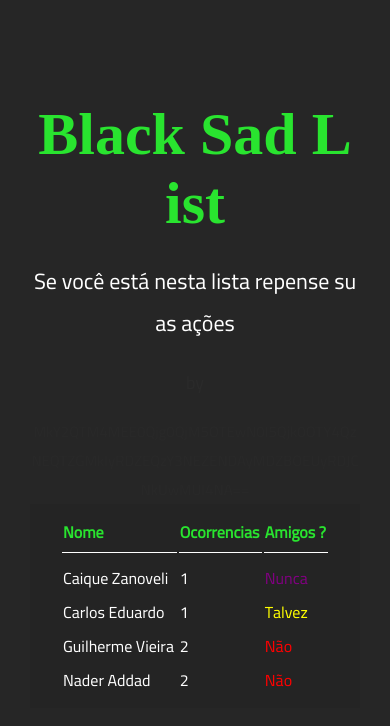
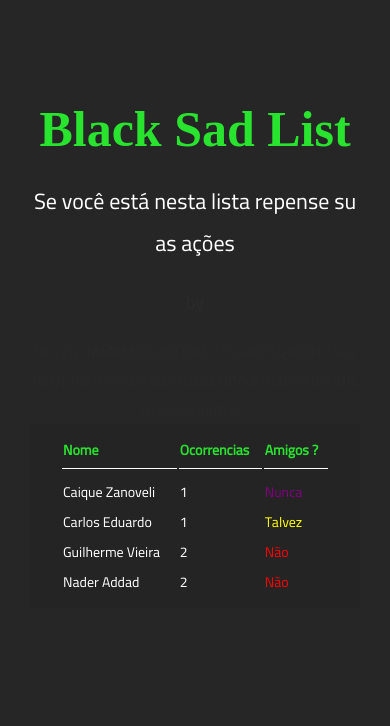
Before and after one commit to henrique2003/black-sad-list, a Gatsby site: page / in a window 390 px wide. Built offline with nearby package versions, Linux system fonts and the light colour scheme; Gatsby itself is replaced by a stand-in of ours; a web font is replaced by a local one.

Commit message:
style: make responsive pages

```diff
--- a/src/components/HomeBody/Table/style.scss
+++ b/src/components/HomeBody/Table/style.scss
@@ -10,6 +10,15 @@
     background: rgba(0,0,0,0.05);
     padding: 10px 30px;
     transition: all .3s ease;
+    font-size: 18px;
+
+    @media(max-width: 500px) {
+      font-size: 16px;
+    }
+
+    @media(max-width: 400px) {
+      font-size: 14px;
+    }
 
     .space {
       margin: 5px 0;
--- a/src/components/HomeBody/style.scss
+++ b/src/components/HomeBody/style.scss
@@ -9,6 +9,10 @@
       text-align: center;
       margin: 0;
       margin-top: 100px;
+
+      @media(max-width: 550px) {
+        font-size: 50px;
+      }
     }
 
     P {
```
